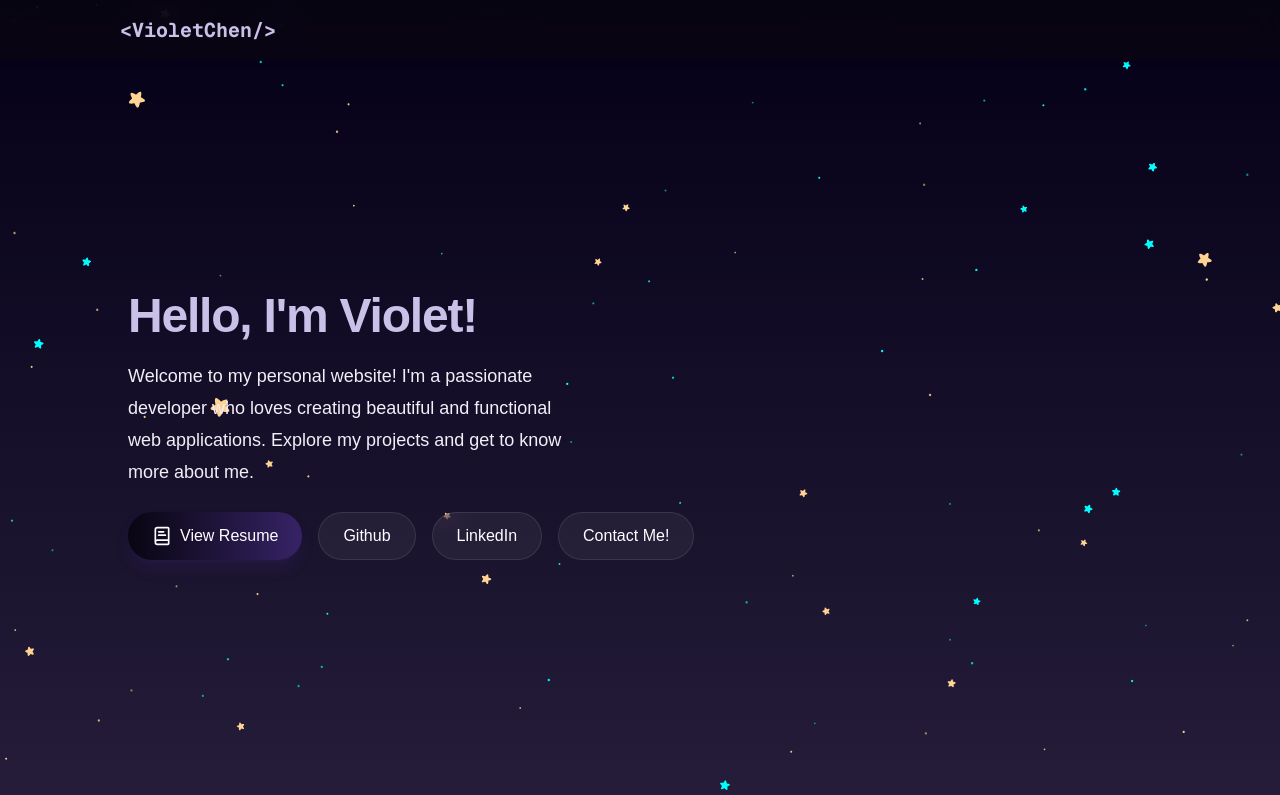
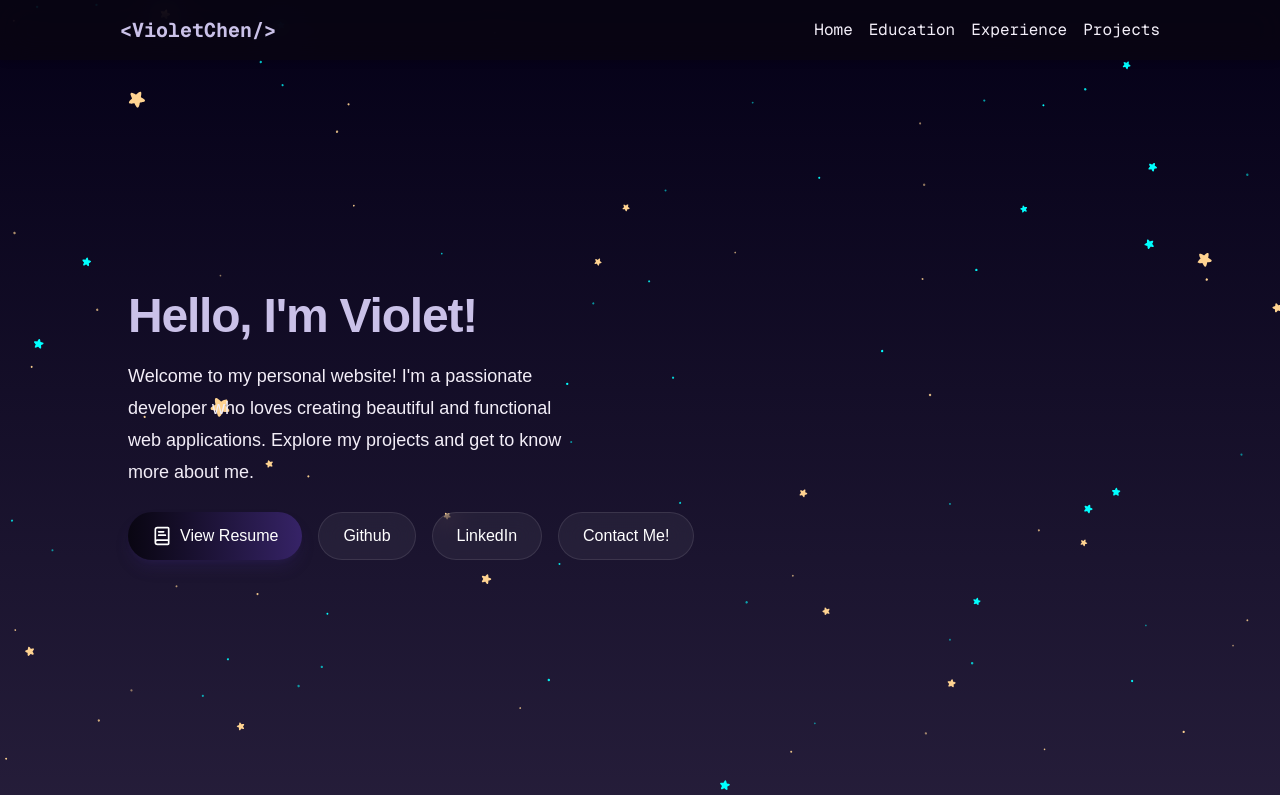
Before and after one commit to vi0letchen/violet-portfolio, a Next.js app: page / in a window 1280 px wide. Shown: the top 795 px of the page. Built offline with nearby package versions, Linux system fonts and the light colour scheme.

Commit message:
feat:navbar section nagivation

```diff
--- a/src/app/components/navbar.js
+++ b/src/app/components/navbar.js
@@ -1,7 +1,13 @@
 export default function Navbar() {
   return (
-    <nav className=" flex items-center justify-between fixed top-0 left-0 w-full h-15 bg-background/80 shadow-md backdrop-blur-lg z-50">
-      <h1 className="text-xl font-bold ml-30 text-title font-mono">&lt;VioletChen/&gt;</h1>
+    <nav className=" font-mono flex items-center justify-between fixed top-0 left-0 w-full h-15 bg-background/80 shadow-md backdrop-blur-lg z-50">
+      <h1 className="text-xl font-bold ml-30 text-title">&lt;VioletChen/&gt;</h1>
+      <div className="flex gap-4 mr-30 text-text">
+        <a href="#home">Home</a>
+        <a href="#education">Education</a>
+        <a href="#experience">Experience</a>
+        <a href="#projects">Projects</a>
+      </div>
     </nav>
   );
 }
--- a/src/app/page.js
+++ b/src/app/page.js
@@ -19,6 +19,7 @@ export default function Home() {
 
 {/* Self Introduction */}
         <motion.div
+          id="home"
           initial={{ opacity: 0, y: 20 }}
           whileInView={{ opacity: 1, y: 0 }}
           transition={{ duration: 0.6, delay: 0.2 }}
@@ -79,6 +80,7 @@ export default function Home() {
 
         {/* Education */}
         <motion.div
+          id="education"
           initial={{ opacity: 0, y: 20 }}
           whileInView={{ opacity: 1, y: 0 }}
           transition={{ duration: 0.6, delay: 0.2 }}
@@ -111,6 +113,7 @@ export default function Home() {
 
         {/* Experience */}
         <motion.div
+          id="experience"
           initial={{ opacity: 0, y: 20 }}
           whileInView={{ opacity: 1, y: 0 }}
           transition={{ duration: 0.6, delay: 0.2 }}
@@ -149,6 +152,7 @@ export default function Home() {
 
         {/* Projects */}
         <motion.div
+          id="projects"
           initial={{ opacity: 0, y: 20 }}
           whileInView={{ opacity: 1, y: 0 }}
           transition={{ duration: 0.6, delay: 0.2 }}
```
